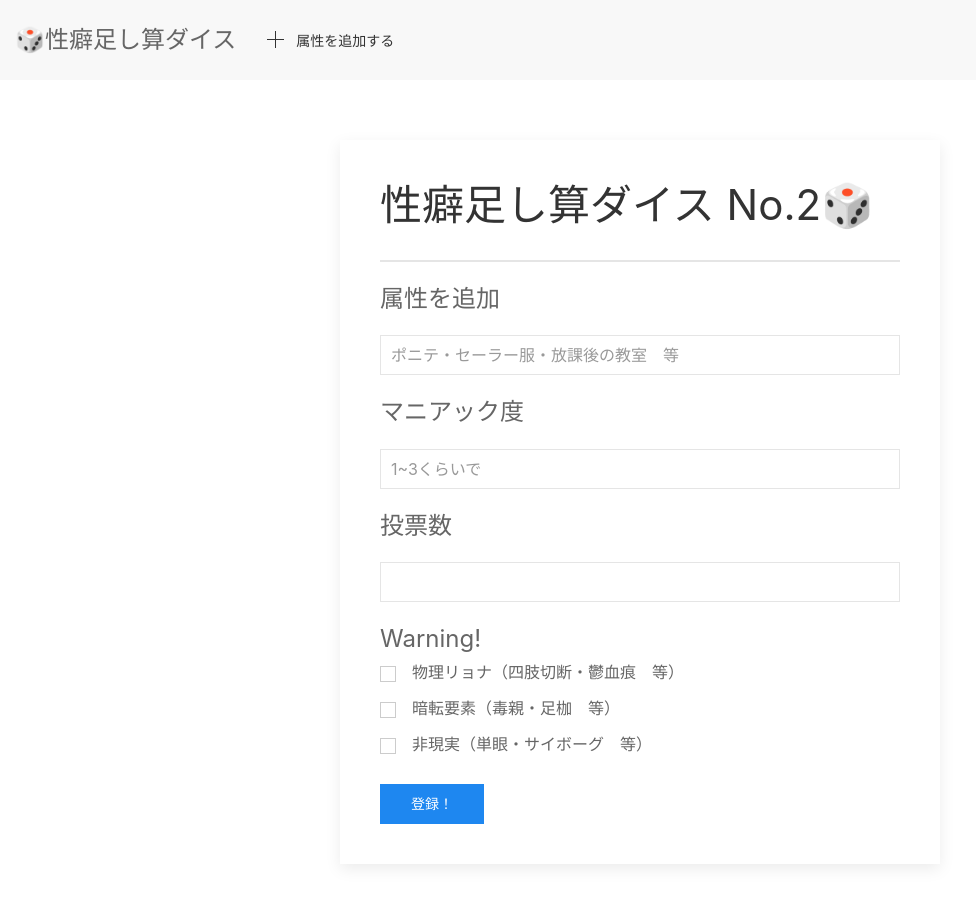
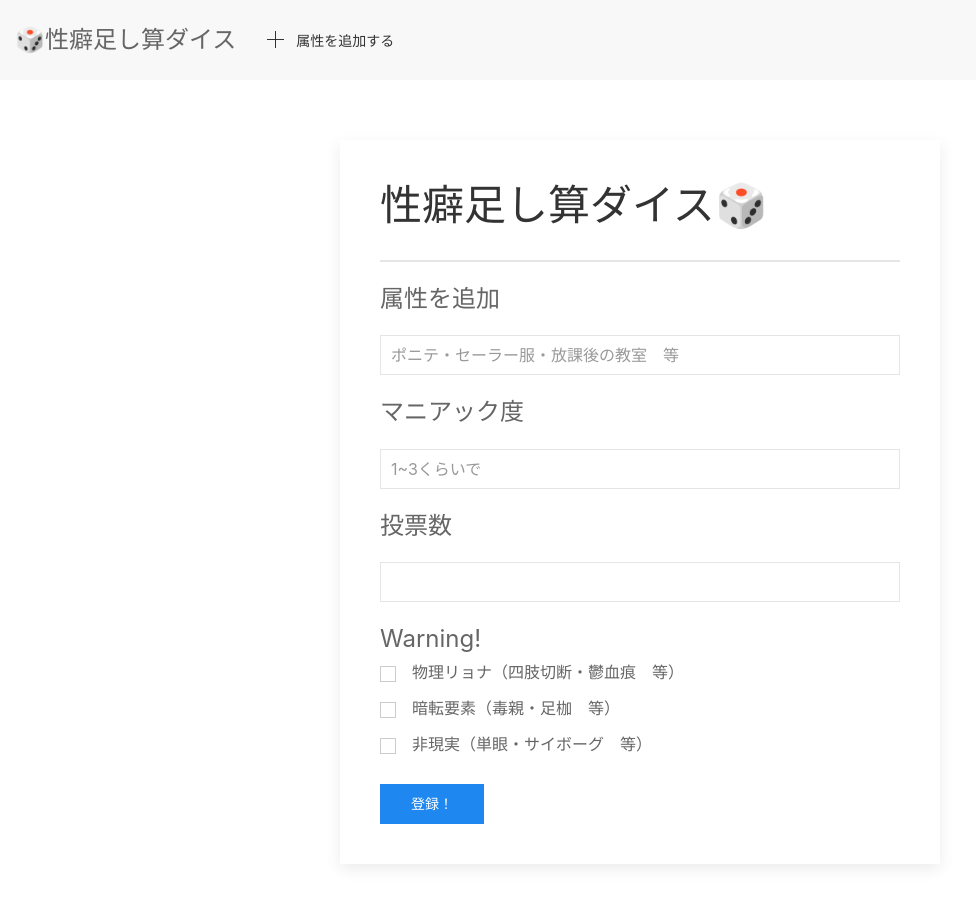
Before and after one commit to maltonn/hjan, a website with bundled scripts: page form/index.html in a window 1280 px wide. Shown: the whole page, without its empty margins (0-976 px from the left). Built offline with nearby package versions, Linux system fonts and the light colour scheme.

Commit message:
little fix

```diff
--- a/form/index.html
+++ b/form/index.html
@@ -49,7 +49,7 @@
     <div id='loader' class="bottom" uk-spinner="ratio: 2"></div>
     <div class="uk-flex uk-flex-center uk-flex-middle uk-margin uk-padding ">
         <div class="uk-card uk-card-default uk-card-body uk-width-1-2@m uk-width-1-1@s">
-            <h1 id="main_title_h1">性癖足し算ダイス No.2🎲</h1>
+            <h1 id="main_title_h1">性癖足し算ダイス🎲</h1>
             <h1 class="uk-heading-divider uk-margin-bottom uk-margin-small-top"></h1>
             <fieldset id="main" class="uk-fieldset">
                 <div class="uk-margin">
```
